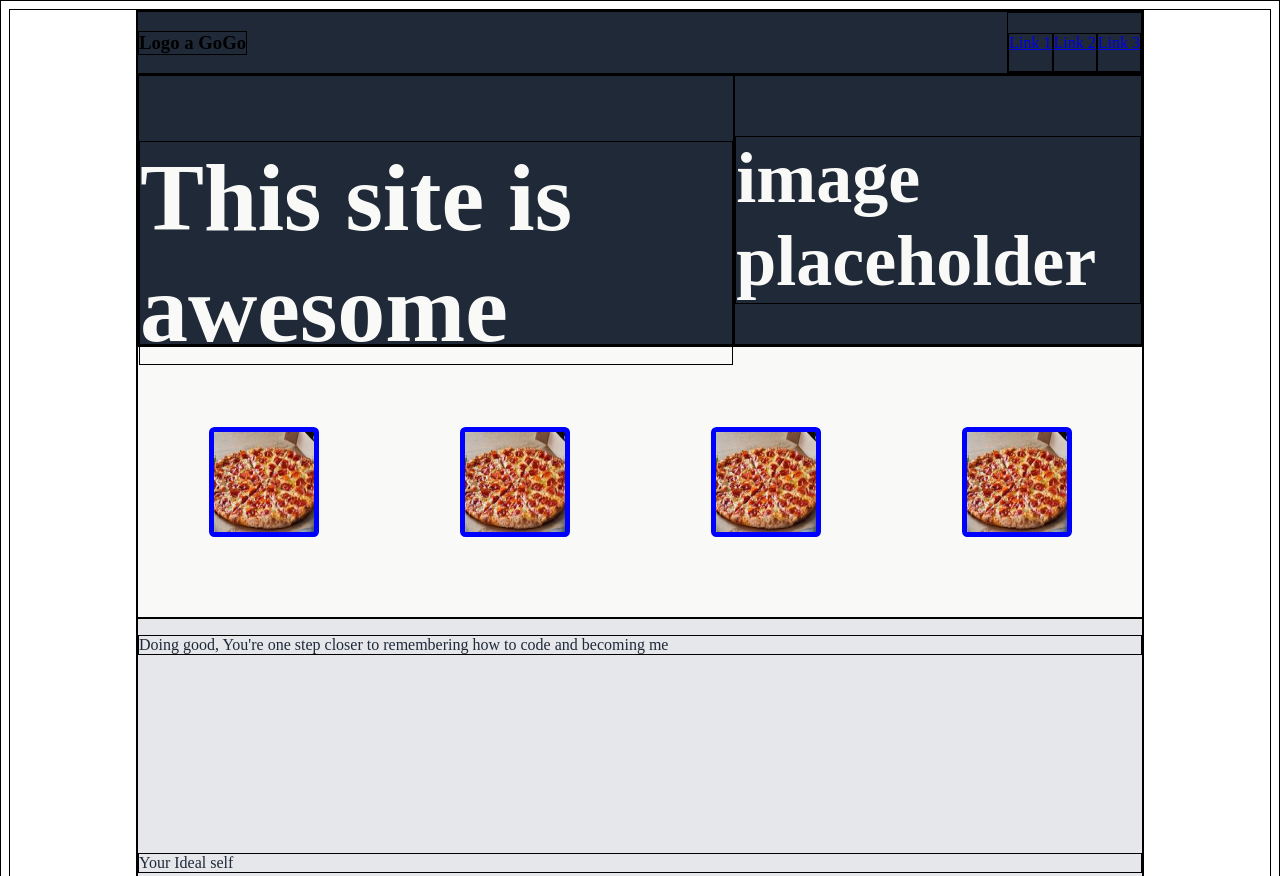
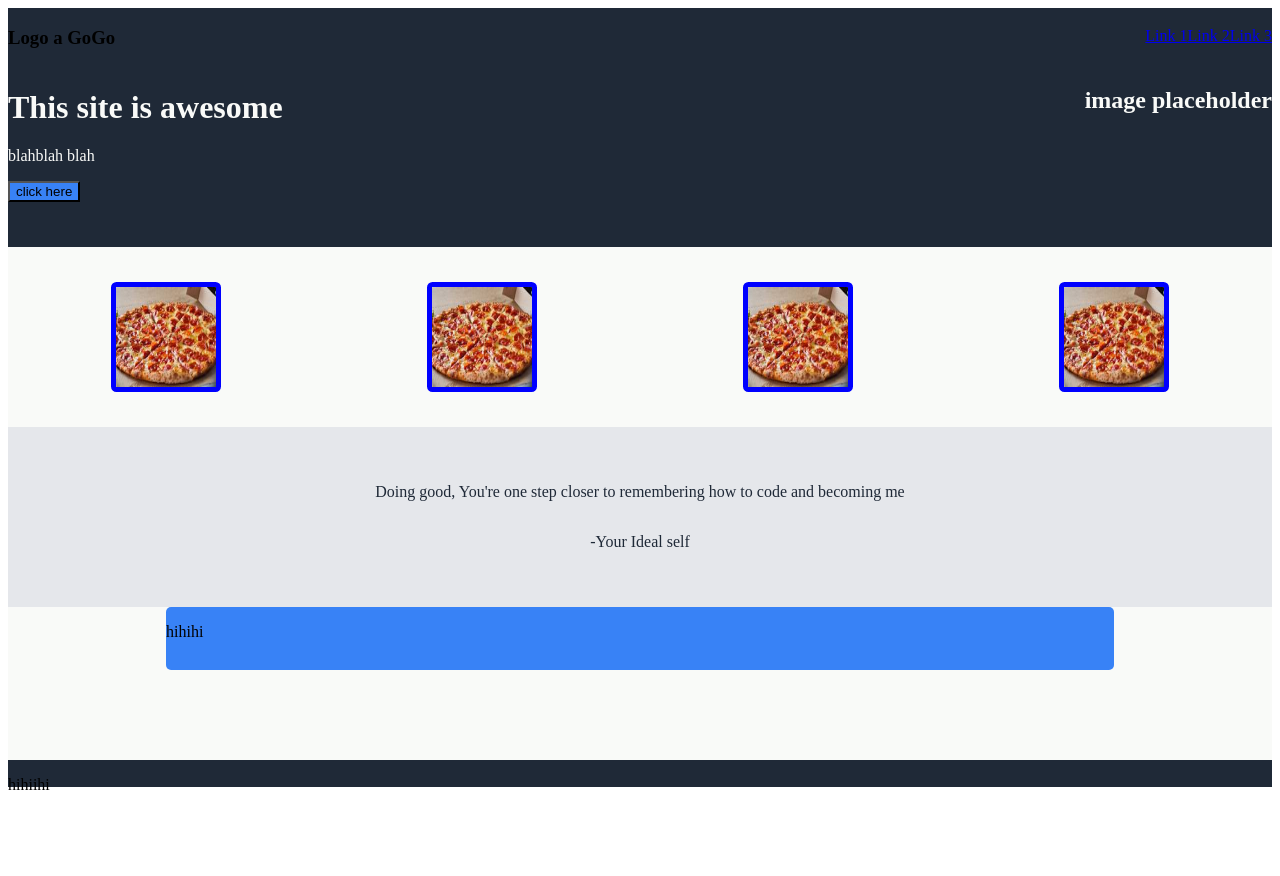
Before and after one commit to JashuHB/Odin-test-site, a plain HTML site: page index.html in a window 1280 px wide. Shown: the top 876 px of the page. After the commit the page ends 800 px from the top, so only its background shows below. Drawn offline with Linux system fonts and the light colour scheme.

Commit message:
adjusting css to match

```diff
--- a/index.html
+++ b/index.html
@@ -19,10 +19,12 @@
             </div>
         </header>
         <div class="one flex">
-            <div>
+            <div class="one-a">
                 <h1>This site is awesome</h1>
+                <p>blahblah blah</p>
+                <button class="button">click here</button>
             </div>
-            <div>
+            <div class="one-b">
                 <h2>image placeholder</h2>
             </div>
         </div>
@@ -32,12 +34,18 @@
             <img class="piz" src="img/pizza.jpeg" alt="pizza">
             <img class="piz" src="img/pizza.jpeg" alt="pizza">
         </div>
-        <div class="three flex">
+        <div class="three">
             <p class="quote"> Doing good, You're one step closer to remembering how to code and becoming me</p>
-            <p class="quoteby"> Your Ideal self</p>
+            <p class="quoteby"> -Your Ideal self</p>
         </div>
-        <div class="four flex">
-            <p>hihihi</p>
+        <div class="four">
+
+            <div class ="call-to-action">
+                <p>hihihi</p>
+            </div>
+            <footer>
+                <p>hihiihi</p>
+            </footer>
         </div>
     </div>
 
--- a/styles.css
+++ b/styles.css
@@ -1,21 +1,38 @@
-*{
+/* *{
     border: 1px solid black;
-}
+} */
 
 .content{
-    margin-left:10%;
-    margin-right:10%;
-    background-color: #1F2937;
-    height: 1080px;
+    /* margin-left:30%; */
+    /* margin-right:30%; */
+
+    height: 720px;
 }
 
 .one{
+    /* margin-left: 20%;
+    margin-right: 20%; */
     height:25%;
+    background-color: #1F2937;
     color: #F9FaF8;
-    font:48px bold;
+    font:1rem bold;
+}
+
+.one-a{
+
+}
+
+.one-b{
+
+}
+
+.button{
+    background-color: #3882f6;
 }
 
 .two{
+    /* margin-left: 20%;
+    margin-right: 20%; */
     display: flex;
     height:25%;
     background-color: #f9faf8;
@@ -24,16 +41,41 @@
 }
 
 .three{
+    /* margin-left: 20%;
+    margin-right: 20%; */
+    display: flex;
     height:25%;
     background-color: #e5e7eb;
     color: #1f2937;
     flex-direction: column;
-
+    justify-content: center;
+    align-items: center;
 }
 
 .four{
+    /* margin-left: 20%;
+    margin-right: 20%; */
+    display: flex;
     background-color: #f9faf8;
     height:25%;
+    justify-content: space-between;
+    align-items: center;
+    flex-direction: column;
+}
+
+.call-to-action{
+    display:flex;
+    background-color: #3882f6;
+    width: 75%;
+    height: 35%;
+    border-radius: 5px;
+    align-self: center;
+}
+
+footer{
+    background-color: #1F2937;
+    height:15%;
+    width:100%;
 }
 
 .piz{
@@ -53,6 +95,8 @@
 header {
     background-color: #1F2937;
     flex-basis: auto;
+    /* margin-left: 20%;
+    margin-right: 20%; */
 }
 
 .flex {
```
